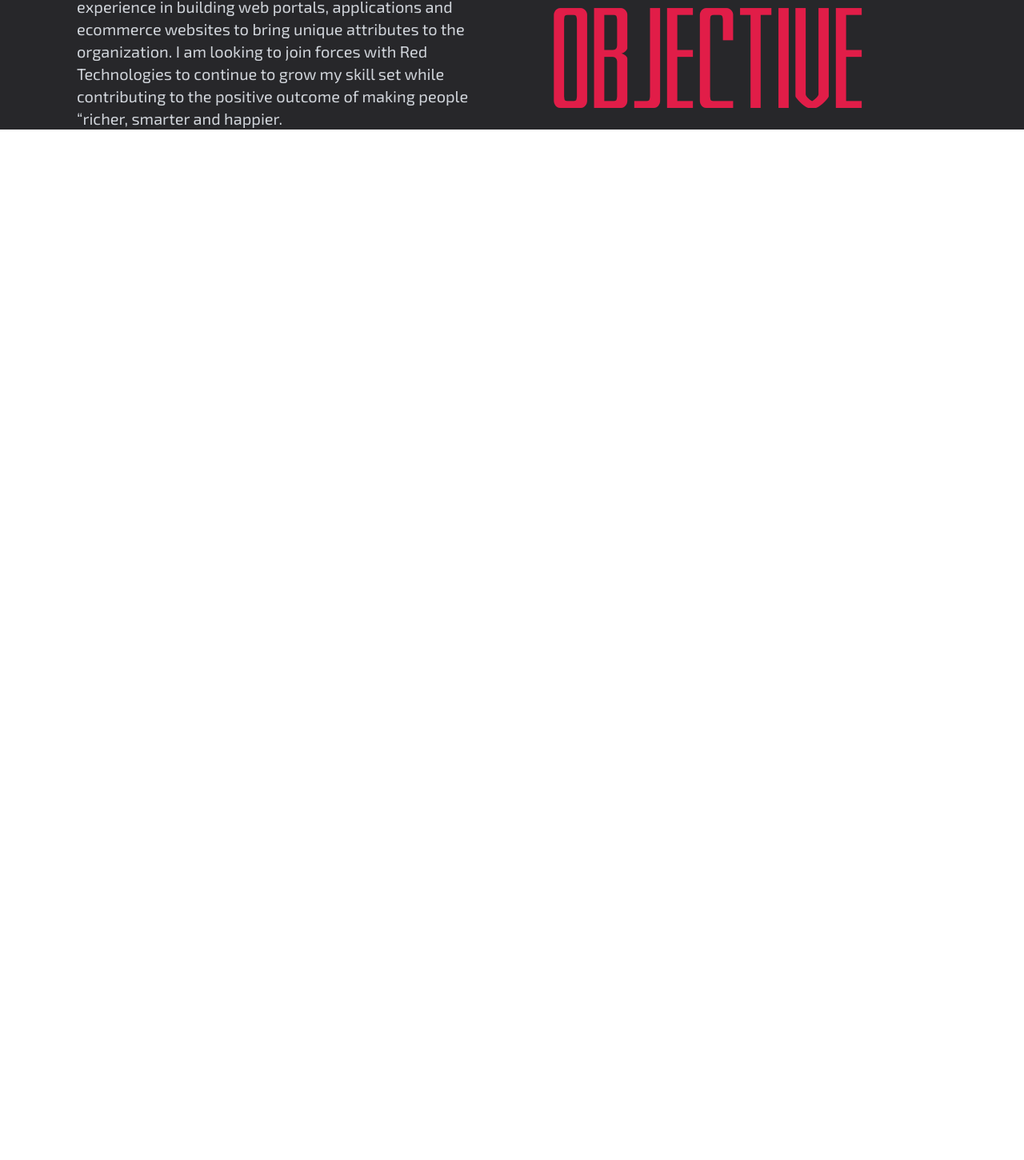
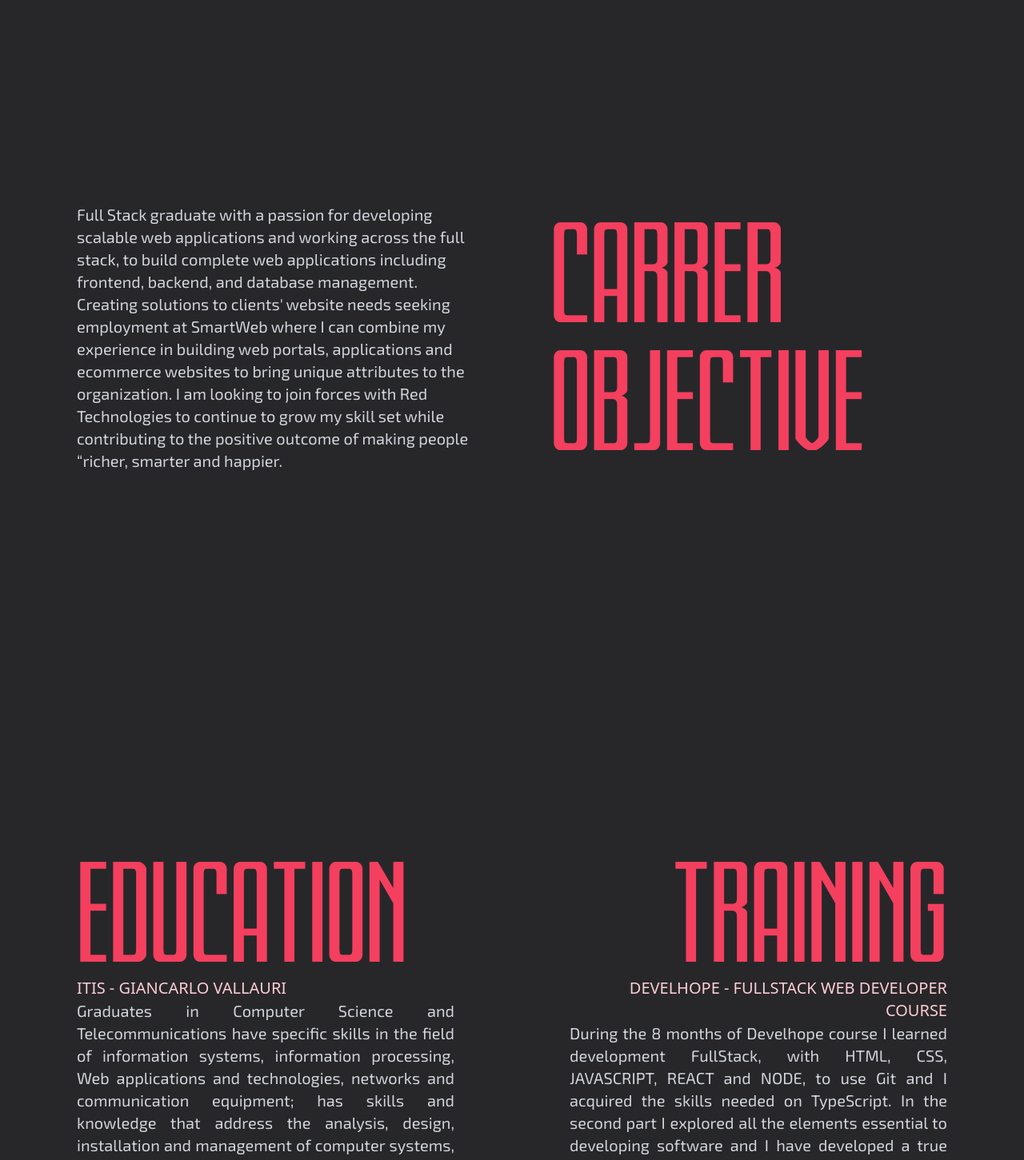
Before and after one commit to Christian-Silvestri/web, a React (Create React App) app: page / in a window 1280 px wide. Shown: the part 778-2229 px from the top of the page at 80% size. Before the commit the page ends 940 px from the top, so only its background shows below. Built offline with nearby package versions, Linux system fonts and the light colour scheme.

Commit message:
test animation

```diff
--- a/src/component/About.js
+++ b/src/component/About.js
@@ -1,66 +1,61 @@
 import develhope from '../assets/CertificatoDevelhope2M.png';
 import vallauri from '../assets/vallauri2.png';
+import { motion } from 'framer-motion'
 
 
 
 function About() {
 
-  const aboutPara = <>My name is Christian Silvestri, I'm a Junior Full-Stack developer based in Rome.<br />
-    Great lover of Music, Art and Astrophysics.<br /><br />
-    After working for years in the world of large-scale distribution and logistics, I decided to change my life by dedicating myself to
-    my greatest passion, web development, and luckily it turned out to be a wonderful decision.<br />
-    Thanks to my work experiences I have acquired great skills in Problem Solving and a strong propensity to work in a team.<br />
-    I use my passion and skills to create digital products and experences with high attention to detail.<br />
-    you're looking for a developer to add to your team I'd love to hear from you.</>;
+  const animation = {
+    hidden: {
+      opacity: 0,
+    },
+    visible: {
+      opacity: 1,
+      transition: {
+        duration: 1.2,
 
-  const carrerPara = <>Full Stack graduate with a passion for developing scalable web applications and working across the full stack, to build complete web
-    applications including frontend, backend, and database management.<br />
-    Creating solutions to clients' website needs seeking employment at SmartWeb where I can combine my experience in building web portals,
-    applications and ecommerce websites to bring unique attributes to the organization.<br /><br />
-    I am looking to join forces with Red Technologies to continue to grow my skill set while contributing to the positive outcome of making people
-    “richer, smarter and happier</>;
+        type: 'spring',
+        ease: 'linear'
+      }
+    }
+  }
 
-  const educationPara =
-    <>
-      <div>
-        <div className="flex items-center gap-2  w-full">
-          <div className='max-w-[100px]'>
-            <img src={develhope} alt='Develhope' />
-          </div>
-          <div className='uppercase'>
-            <p className=''>DEVELHOPE - FullStack Web Developer Course</p>
-          </div>
-        </div>
-        <p>
-          During the Develhope course I learned development FullStack, with HTML, CSS, JAVASCRIPT, REACT and
-          NODE, to use Git and I acquired the skills needed on TypeScript.<br />
-          In the second part I explored all the elements essential to developing software and I have developed a
-          true web application with agile methodologies
-        </p>
-      </div>
-      <div className='pt-8'>
-        <div className="flex items-center gap-2  w-full">
-          <div className='max-w-[100px] h-[100px] bg-white flex items-center rounded-lg'>
-            <img src={vallauri} alt='vallauri' />
-          </div>
-          <div className='uppercase'>
-            <p className=''>ITIS - GIANCARLO VALLAURI</p>
-          </div>
-        </div>
-        <p className=''>
-          Graduates in Computer Science and Telecommunications have specific skills in the field of information
-          systems, information processing, Web applications and technologies, networks and communication equipment;
-          has skills and knowledge that address the analysis, design, installation and management of computer systems,
-          databases, networks of processing systems and multimedia systems
-        </p>
-      </div>
-    </>
+  const animationEdu = {
+    hidden: {
+      opacity: 0,
+      x: -600
+    },
+    visible: {
+      opacity: 1,
+      x: 0,
+      transition: {
+        duration: 0.9,
+        ease: 'easeInOut'
+      }
+    }
+  }
 
+  const animationTra = {
+    hidden: {
+      opacity: 0,
+      x: +600
+    },
+    visible: {
+      opacity: 1,
+      x: 0,
+      transition: {
+        duration: 0.9,
+        ease: 'easeInOut'
+      }
+    }
+  }
   return (
-    <div className='px-2 md:px-8 lg:px-12 xl:px-24 2xl:px-60  gap-60 lg:flex flex-col lg:justify-between'>
-      <div className='ABOUT lg:flex items-center gap-24 h-screen md:h-full'>
+    <div className='px-2 md:px-8 lg:px-12 xl:px-24 2xl:px-60 md:space-y-24 lg:space-y-0'>
+      <div className='    lg:flex flex-col lg:justify-between md:space-y-24 lg:space-y-0'>
+        <motion.div initial='hidden' whileInView={'visible'} viewport={{ once: true, amount: 0.3 }} variants={animation} className='ABOUT lg:flex items-center gap-24 h-screen '>
           <div className='TITLE lg:w-1/2 lg:text-right'>
-          <h1 className=''>about<br/> me</h1>
+            <h1 className=''>about<br /> me</h1>
           </div>
           <div className='PARA lg:w-1/2 md:w-4/5'>
             <p>
@@ -73,8 +68,8 @@ function About() {
               you're looking for a developer to add to your team I'd love to hear from you.
             </p>
           </div>
-      </div>
-      <div className='CARRER flex flex-col lg:flex-row lg:items-center lg:gap-24 h-screen md:h-full'>
+        </motion.div>
+        <motion.div initial='hidden' whileInView={'visible'} variants={animation} viewport={{ once: true, amount: 0.7 }} className='CARRER flex flex-col lg:flex-row lg:items-center lg:gap-24 h-screen '>
           <div className='PARA lg:w-1/2 order-2 lg:order-1 md:w-4/5'>
             <p>
               Full Stack graduate with a passion for developing scalable web applications and working across the full stack, to build complete web
@@ -86,9 +81,36 @@ function About() {
             </p>
           </div>
           <div className='TITLE lg:w-1/2 lg:text-righ order-1 lg:order-2'>
-          <h1>carrer<br/> objective</h1>
+            <h1>carrer<br /> objective</h1>
           </div>
 
+        </motion.div>
+      </div>
+
+      <div className='w-full h-full  lg:pt-60'>
+        <motion.div initial='hidden' whileInView={'visible'} viewport={{ once: true, amount: 0.5 }} variants={animation} className='lg:flex w-full justify-between gap-4'>
+          <h2>education</h2>
+          <h2 className='text-5xl lg:hidden'>and</h2>
+          <h2>training</h2>
+        </motion.div>
+        <motion.div initial='hidden' whileInView={'visible'} viewport={{ once: true, amount: 0.5 }}  className='md:w-4/5 lg:flex lg:w-full gap-24 xl:gap-36 2xl:gap-48 '>
+          <motion.div variants={animationEdu} className='lg:w-1/2 pt-6 lg:pt-0 lg:text-justify'>
+            <h3 className='uppercase text-xl text-rose-200'>ITIS - GIANCARLO VALLAURI</h3>
+            <p>Graduates in Computer Science and Telecommunications have specific skills in the field of information
+              systems, information processing, Web applications and technologies, networks and communication equipment;
+              has skills and knowledge that address the analysis, design, installation and management of computer systems,
+              databases, networks of processing systems and multimedia systems</p>
+          </motion.div>
+          <motion.div  variants={animationTra} className='lg:w-1/2 pt-6 lg:pt-0  lg:text-justify'>
+            <h3 className='uppercase text-xl lg:text-right text-rose-200'>DEVELHOPE - FullStack Web Developer Course</h3>
+            <p>
+              During the 8 months of Develhope course I learned development FullStack, with HTML, CSS, JAVASCRIPT, REACT and
+              NODE, to use Git and I acquired the skills needed on TypeScript.
+              In the second part I explored all the elements essential to developing software and I have developed a
+              true web application with agile methodologies
+            </p>
+          </motion.div>
+        </motion.div>
       </div>
     </div>
   )
--- a/src/index.css
+++ b/src/index.css
@@ -4,10 +4,13 @@
 
 @layer base {
   h1 {
-    @apply font-blucobra text-rose-600 text-9xl xl:text-10xl 2xl:text-11xl  /* lg:text-[190px] xl:text-[200px] 2xl:text-[210px]  */
+    @apply font-blucobra text-rose-500 text-9xl xl:text-10xl 2xl:text-11xl  /* lg:text-[190px] xl:text-[200px] 2xl:text-[210px]  */
   }
   p {
     @apply font-para text-lg xl:text-xl  leading-6 text-gray-300
+  }
+  h2 {
+    @apply font-blucobra text-rose-500 text-9xl lg:text-9xl xl:text-10xl 2xl:text-10xl
   }
 }
 
```
Lines whose indentation alone changed are shown as unchanged.
